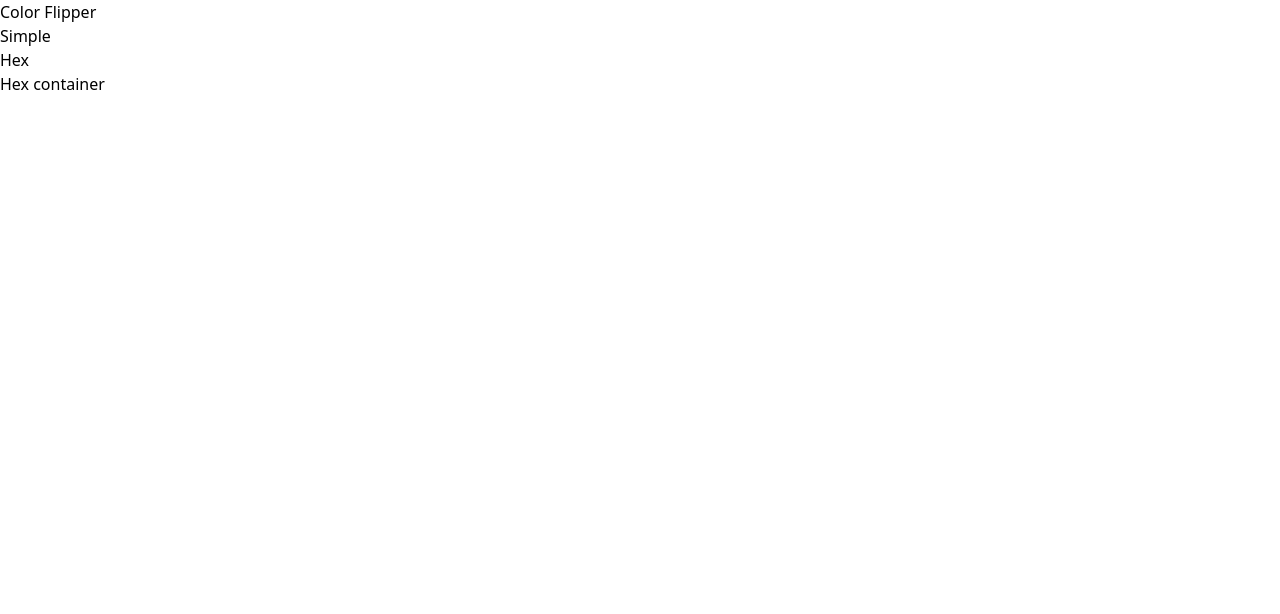
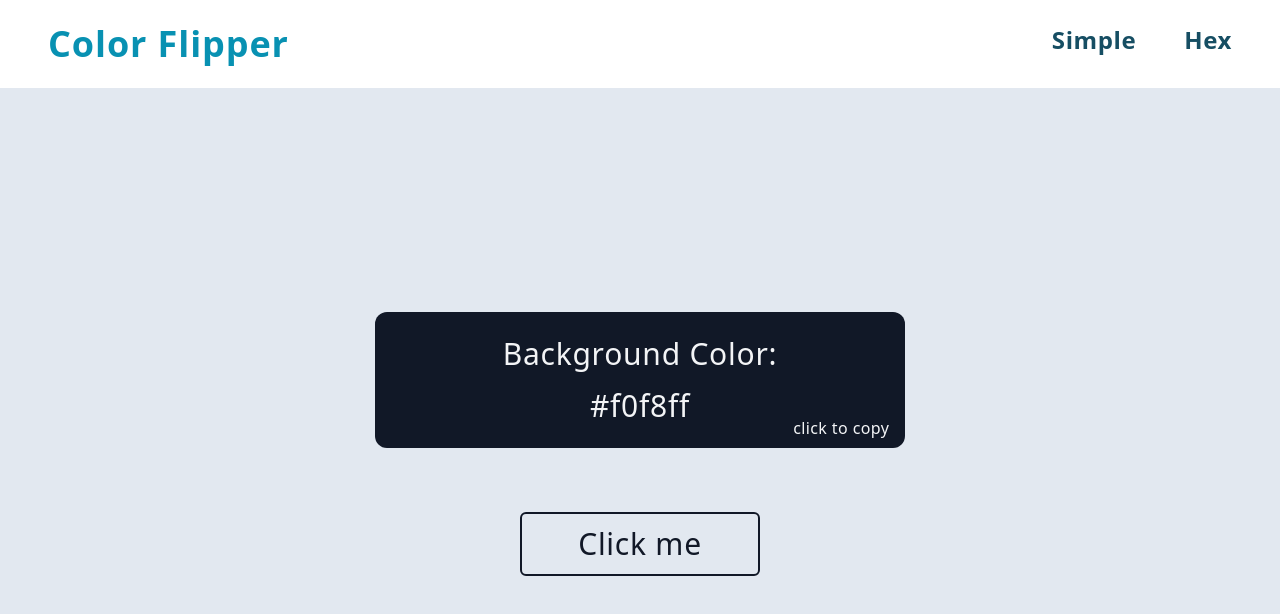
Before and after one commit to RenanSui/color-flipper-tsx, a React (Vite) app: page /color-flipper-tsx/hex in a window 1280 px wide. Shown: the top 614 px of the page. Built offline with nearby package versions, Linux system fonts and the light colour scheme.

Commit message:
added styles to App, Navbar, Simple and Hex

```diff
--- a/src/App.tsx
+++ b/src/App.tsx
@@ -10,15 +10,21 @@ function App() {
 
 	return (
 		<Router>
-			<>
-				<Navbar />
-				<>
-					<Routes>
-            <Route path='/color-flipper-tsx/' element={<Simple />} />
-						<Route path='/color-flipper-tsx/hex' element={<Hex />} />
-					</Routes>
-				</>
-			</>
+			<section className='min-h-screen flex flex-col'>
+					<Navbar />
+					<>
+						<Routes>
+							<Route
+								path='/color-flipper-tsx/'
+								element={<Simple />}
+							/>
+							<Route
+								path='/color-flipper-tsx/hex'
+								element={<Hex />}
+							/>
+						</Routes>
+					</>
+			</section>
 		</Router>
 	);
 }
--- a/src/components/Hex.tsx
+++ b/src/components/Hex.tsx
@@ -1,8 +1,18 @@
 const Hex = () => {
 	return (
-		<>
-			<p>Hex container</p>
-		</>
+		<main className='bg-slate-200 w-screen flex flex-col flex-1 justify-center items-center'>
+			<section className='bg-gray-900 text-gray-100 py-6 px-32 rounded-xl relative cursor-pointer'>
+				<p className='text-3xl flex flex-col items-center font-medium tracking-wide'>
+					Background Color: <span className='mt-4'>#f0f8ff</span>
+				</p>
+				<p className='absolute bottom-0 right-0 mb-2 mr-4 tracking-wide'>
+					click to copy
+				</p>
+			</section>
+			<button className='text-3xl font-medium text-gray-900 hover:text-gray-100 hover:bg-gray-900 border-2 border-solid border-gray-900 rounded-md mt-16 py-3 px-14 tracking-wide'>
+				Click me
+			</button>
+		</main>
 	);
 };
 
--- a/src/components/Navbar.tsx
+++ b/src/components/Navbar.tsx
@@ -2,22 +2,34 @@ import { Link } from 'react-router-dom';
 
 const Navbar = () => {
 	return (
-		<>
-			<nav className='navbar'>
+		<header>
+			<nav className='flex bg-white'>
 				{/* nav title */}
-				<h1>Color Flipper</h1>
+				<h1 className='text-4xl font-semibold text-cyan-600 py-6 ml-12 cursor-pointer tracking-wide'>
+					Color Flipper
+				</h1>
 
 				{/* nav links */}
-				<ul>
-					<li>
-						<Link to={'color-flipper-tsx/'}>Simple</Link>
+				<ul className='flex pr-6 ml-auto'>
+					<li className='py-6 px-6'>
+						<Link
+							to={'color-flipper-tsx/'}
+							className='text-2xl font-semibold text-cyan-900 tracking-wide'
+						>
+							Simple
+						</Link>
 					</li>
-					<li>
-						<Link to={'color-flipper-tsx/hex'}>Hex</Link>
+					<li className='py-6 px-6'>
+						<Link
+							to={'color-flipper-tsx/hex'}
+							className='text-2xl font-semibold text-cyan-900 tracking-wide'
+						>
+							Hex
+						</Link>
 					</li>
 				</ul>
 			</nav>
-		</>
+		</header>
 	);
 };
 
--- a/src/components/Simple.tsx
+++ b/src/components/Simple.tsx
@@ -1,8 +1,18 @@
 const Simple = () => {
 	return (
-		<>
-			<p>Simple container</p>
-		</>
+		<main className='bg-slate-200 w-screen flex flex-col flex-1 justify-center items-center'>
+			<section className='bg-gray-900 text-gray-100 py-6 px-32 rounded-xl relative cursor-pointer'>
+				<p className='text-3xl flex flex-col items-center font-medium tracking-wide'>
+					Background Color: <span className='mt-4'>#f0f8ff</span>
+				</p>
+				<p className='absolute bottom-0 right-0 mb-2 mr-4 tracking-wide'>
+					click to copy
+				</p>
+			</section>
+			<button className='text-3xl font-medium text-gray-900 hover:text-gray-100 hover:bg-gray-900 border-2 border-solid border-gray-900 rounded-md mt-16 py-3 px-14 tracking-wide'>
+				Click me
+			</button>
+		</main>
 	);
 };
 
```
